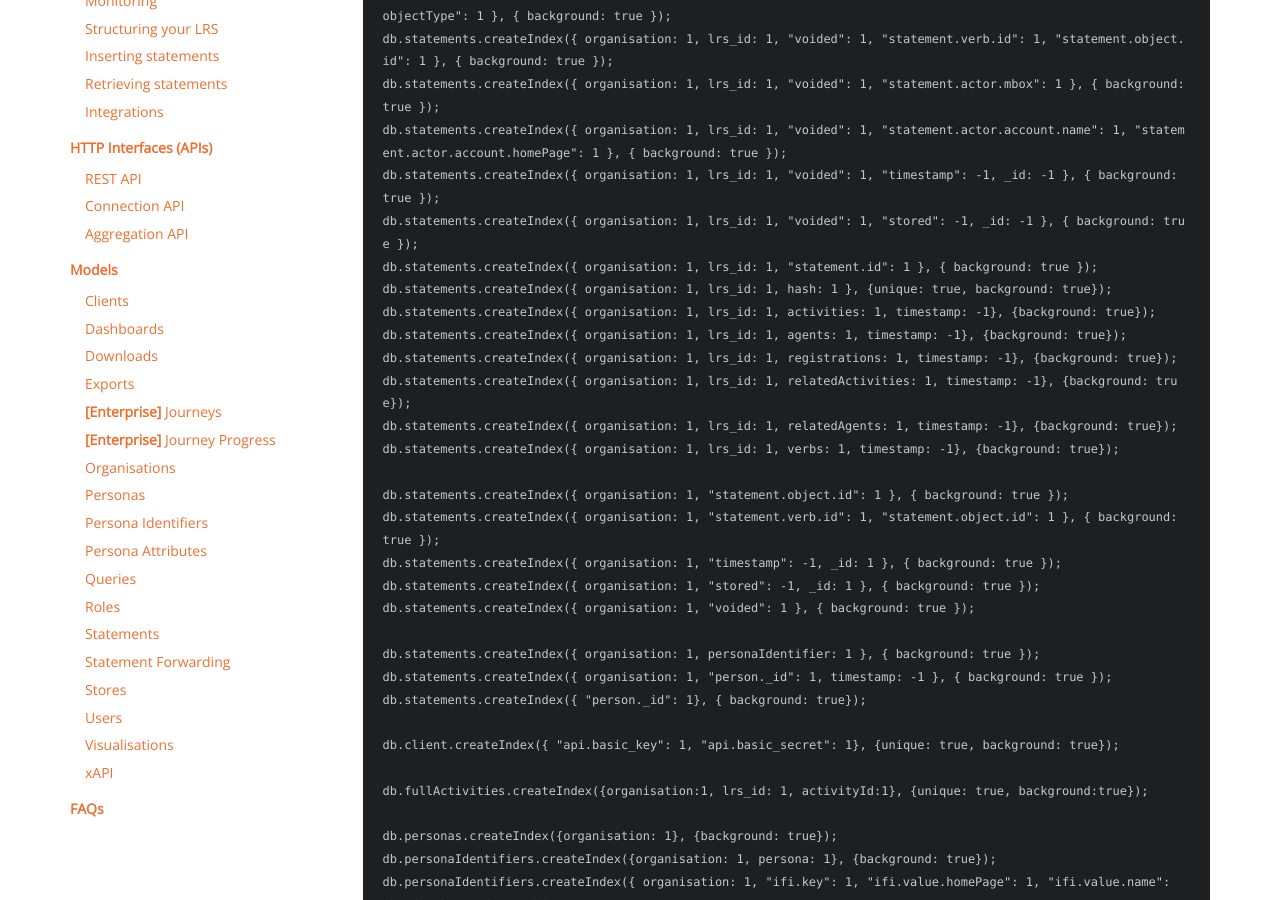
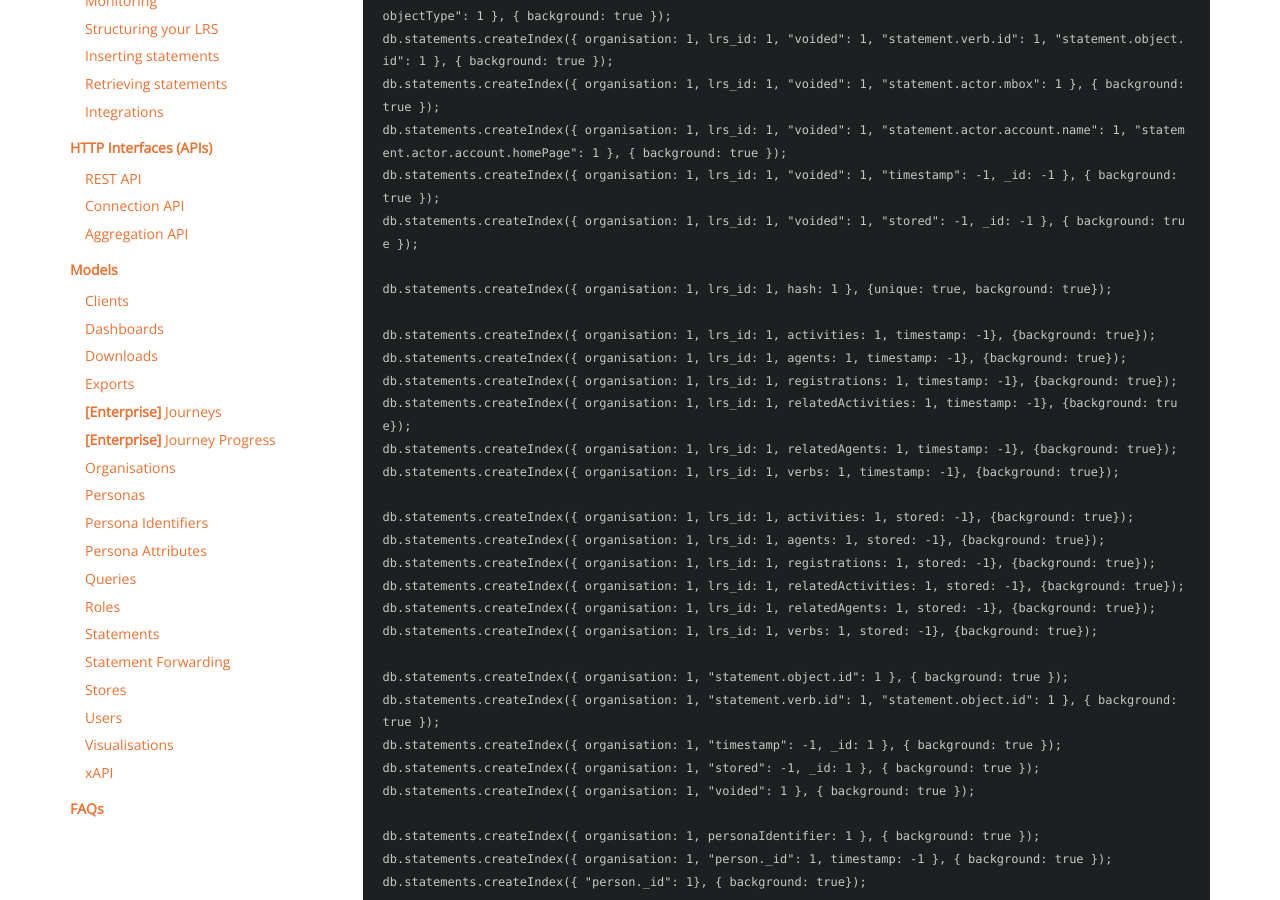
Before and after one commit to LearningLocker/docs, a Jekyll site: the page built from src/guides-indexing.md, in a window 1280 px wide and 900 px high, scrolled down 393 px. Built offline with Jekyll 4.4.1, drawn with Linux system fonts in a browser that asks for light colours; nearby versions of some CDN libraries; our own code applies the rules of GitHub Pages for plain Markdown files.

Commit message:
Update guides-indexing.md

```diff
--- a/src/guides-indexing.md
+++ b/src/guides-indexing.md
@@ -15,14 +15,22 @@ db.statements.createIndex({ organisation: 1, lrs_id: 1, "voided": 1, "statement.
 db.statements.createIndex({ organisation: 1, lrs_id: 1, "voided": 1, "statement.actor.account.name": 1, "statement.actor.account.homePage": 1 }, { background: true });
 db.statements.createIndex({ organisation: 1, lrs_id: 1, "voided": 1, "timestamp": -1, _id: -1 }, { background: true });
 db.statements.createIndex({ organisation: 1, lrs_id: 1, "voided": 1, "stored": -1, _id: -1 }, { background: true });
-db.statements.createIndex({ organisation: 1, lrs_id: 1, "statement.id": 1 }, { background: true });
+
 db.statements.createIndex({ organisation: 1, lrs_id: 1, hash: 1 }, {unique: true, background: true});
+
 db.statements.createIndex({ organisation: 1, lrs_id: 1, activities: 1, timestamp: -1}, {background: true});
 db.statements.createIndex({ organisation: 1, lrs_id: 1, agents: 1, timestamp: -1}, {background: true});
 db.statements.createIndex({ organisation: 1, lrs_id: 1, registrations: 1, timestamp: -1}, {background: true});
 db.statements.createIndex({ organisation: 1, lrs_id: 1, relatedActivities: 1, timestamp: -1}, {background: true});
 db.statements.createIndex({ organisation: 1, lrs_id: 1, relatedAgents: 1, timestamp: -1}, {background: true});
 db.statements.createIndex({ organisation: 1, lrs_id: 1, verbs: 1, timestamp: -1}, {background: true});
+
+db.statements.createIndex({ organisation: 1, lrs_id: 1, activities: 1, stored: -1}, {background: true});
+db.statements.createIndex({ organisation: 1, lrs_id: 1, agents: 1, stored: -1}, {background: true});
+db.statements.createIndex({ organisation: 1, lrs_id: 1, registrations: 1, stored: -1}, {background: true});
+db.statements.createIndex({ organisation: 1, lrs_id: 1, relatedActivities: 1, stored: -1}, {background: true});
+db.statements.createIndex({ organisation: 1, lrs_id: 1, relatedAgents: 1, stored: -1}, {background: true});
+db.statements.createIndex({ organisation: 1, lrs_id: 1, verbs: 1, stored: -1}, {background: true});
 
 db.statements.createIndex({ organisation: 1, "statement.object.id": 1 }, { background: true });
 db.statements.createIndex({ organisation: 1, "statement.verb.id": 1, "statement.object.id": 1 }, { background: true });
```
